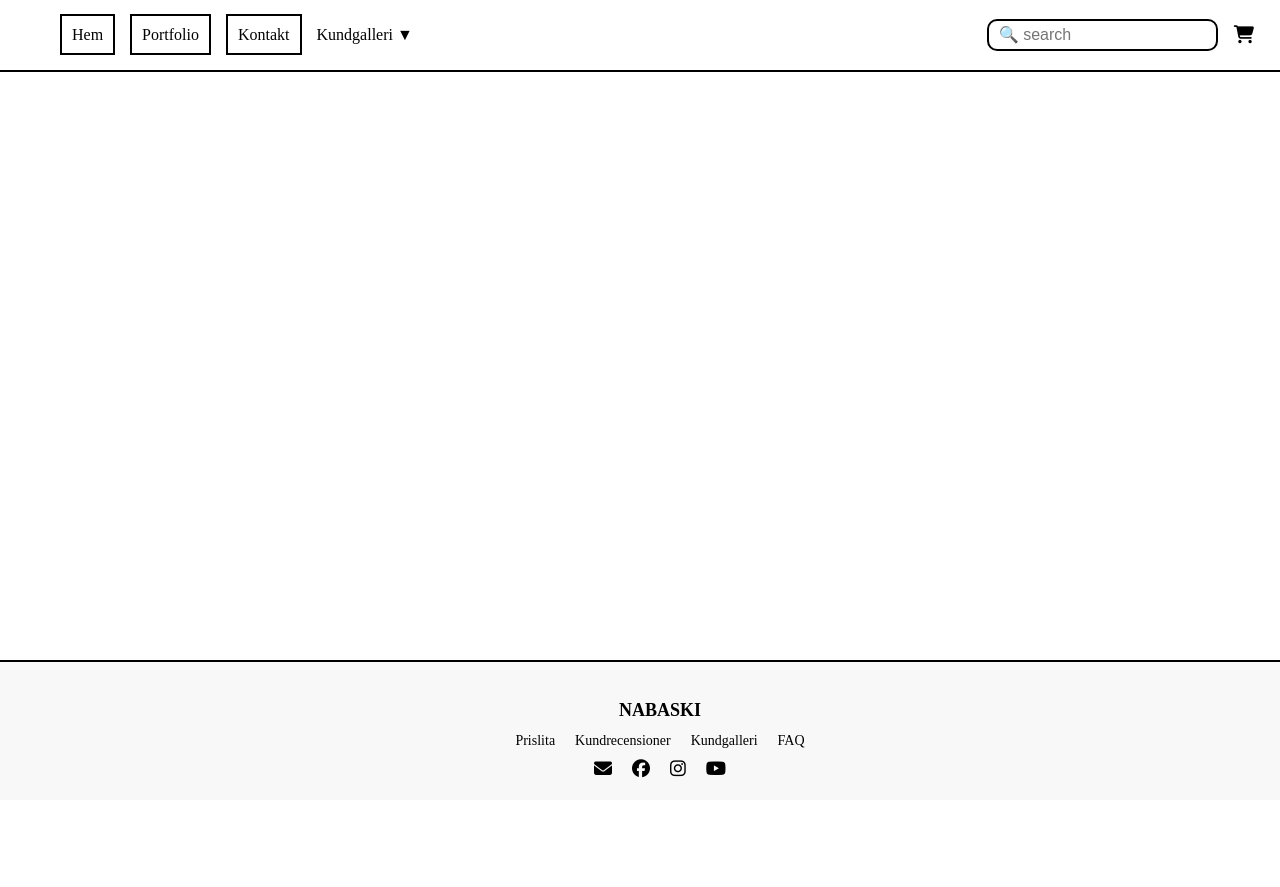
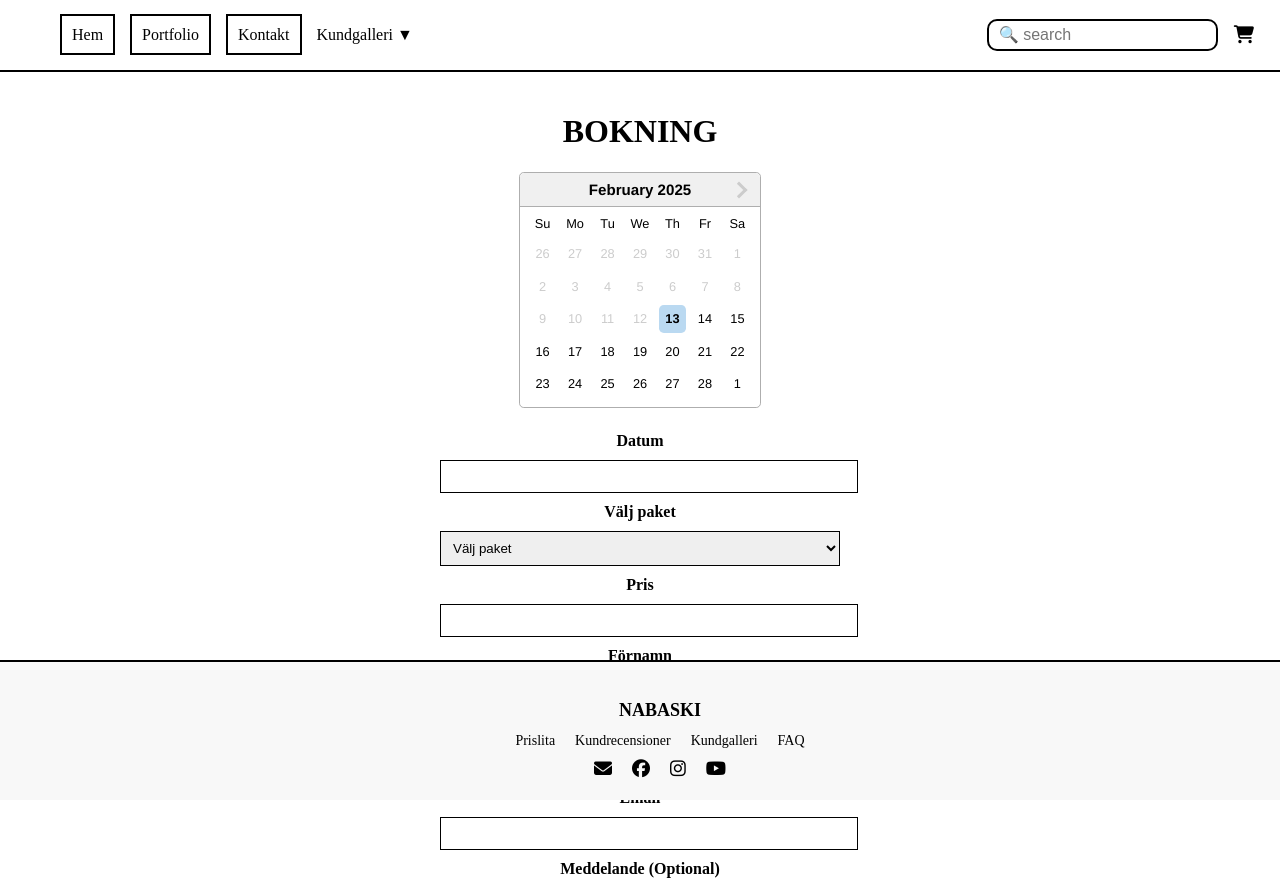
Before and after one commit to NathalieBaskin/NABASKI, a React (Vite) app: page /bokning in a window 1280 px wide. Shown: the top 887 px of the page. Before the commit the page ends 800 px from the top, so only its background shows below. Built offline with nearby package versions, Linux system fonts and the light colour scheme.

Commit message:
bokningssystem

```diff
--- a/src/App.jsx
+++ b/src/App.jsx
@@ -4,7 +4,8 @@ import Footer from "./components/Footer";
 import Video from "./components/Video";
 import Testimonials from "./components/Testimonials";
 import Portfolio from "./pages/Portfolio";
-import Brollop from "./pages/Brollop"; // ✅ Importerar bröllopssidan
+import Brollop from "./pages/Brollop";
+import Bokning from "./pages/Bokning"; // ✅ Importera bokningssidan
 
 function App() {
   return (
@@ -16,13 +17,14 @@ function App() {
             path="/"
             element={
               <>
-                <Video /> {/* Videon direkt under headern */}
-                <Testimonials /> {/* Testimonials-sektionen med bilder och text */}
+                <Video />
+                <Testimonials />
               </>
             }
           />
           <Route path="/portfolio" element={<Portfolio />} />
-          <Route path="/brollop" element={<Brollop />} /> {/* ✅ Lagt till bröllopssidan */}
+          <Route path="/brollop" element={<Brollop />} />
+          <Route path="/bokning" element={<Bokning />} /> {/* ✅ Lägg till bokningssidan */}
           <Route path="/kontakt" element={<h1>Kontakt</h1>} />
           <Route path="/kundgalleri" element={<h1>Kundgalleri</h1>} />
         </Routes>
--- /dev/null
+++ b/src/pages/Bokning.css
@@ -0,0 +1,77 @@
+.bokning-page {
+    text-align: center;
+    padding: 20px;
+  }
+
+  /* 🔹 Kalender */
+  .calendar {
+    margin-bottom: 20px;
+  }
+
+  .calendar h3 {
+    margin-bottom: 10px;
+  }
+
+  .calendar-grid {
+    display: grid;
+    grid-template-columns: repeat(7, 1fr);
+    gap: 5px;
+    max-width: 400px;
+    margin: 0 auto;
+  }
+
+  .calendar-day {
+    padding: 10px;
+    border: 1px solid black;
+    text-align: center;
+    cursor: pointer;
+    font-weight: bold;
+  }
+
+  .available {
+    background: white;
+  }
+
+  .booked {
+    background: red;
+    color: white;
+    cursor: not-allowed;
+  }
+
+  .unavailable {
+    background: gray;
+    color: white;
+    cursor: not-allowed;
+  }
+
+  /* 🔹 Bokningsformulär */
+  .booking-form {
+    max-width: 400px;
+    margin: 0 auto;
+    display: flex;
+    flex-direction: column;
+    gap: 10px;
+  }
+
+  .booking-form label {
+    font-weight: bold;
+  }
+
+  .booking-form input, .booking-form select, .booking-form textarea {
+    padding: 8px;
+    width: 100%;
+    border: 1px solid black;
+  }
+
+  .booking-form button {
+    padding: 10px;
+    background: black;
+    color: white;
+    text-transform: uppercase;
+    border: none;
+    cursor: pointer;
+  }
+
+  .booking-form button:hover {
+    background: gray;
+  }
--- /dev/null
+++ b/src/pages/Bokning.jsx
@@ -0,0 +1,125 @@
+
+import { useState } from "react";
+import DatePicker from "react-datepicker"; // Kalender
+import { format } from "date-fns"; // För att hantera datumformat
+import "react-datepicker/dist/react-datepicker.css"; // Kalender CSS
+import emailjs from "@emailjs/browser"; // För att skicka mejl
+import "./Bokning.css";
+
+function Bokning() {
+  const [selectedDate, setSelectedDate] = useState(null); // Vald datum
+  const [selectedPackage, setSelectedPackage] = useState("");
+  const [price, setPrice] = useState("");
+  const [formData, setFormData] = useState({
+    firstName: "",
+    lastName: "",
+    email: "",
+    message: "",
+  });
+
+  const packages = {
+    "Standard": "10,000 SEK",
+    "Premium": "15,000 SEK",
+    "Exclusive": "20,000 SEK"
+  };
+
+  // Uppdaterar paketval och pris
+  const handlePackageChange = (event) => {
+    const selected = event.target.value;
+    setSelectedPackage(selected);
+    setPrice(packages[selected] || "");
+  };
+
+  // Uppdaterar formulärfält
+  const handleInputChange = (event) => {
+    const { name, value } = event.target;
+    setFormData((prevData) => ({ ...prevData, [name]: value }));
+  };
+
+  // Uppdaterar datum utan att modifiera det
+  const handleDateChange = (date) => {
+    setSelectedDate(date); // Sätt det valda datumet
+  };
+
+  // Skickar e-post med bokningsinformation via EmailJS
+  const sendEmail = (event) => {
+    event.preventDefault();
+
+    const templateParams = {
+      date: format(selectedDate, "yyyy-MM-dd"), // Formaterar datumet till yyyy-MM-dd
+      package: selectedPackage,
+      price: price,
+      firstName: formData.firstName,
+      lastName: formData.lastName,
+      email: formData.email,
+      message: formData.message,
+    };
+
+    emailjs
+      .send(
+        "your_service_id",
+        "your_template_id",
+        templateParams,
+        "your_public_key"
+      )
+      .then((response) => {
+        console.log("Email sent!", response.status, response.text);
+        alert("Bokningen har skickats!");
+      })
+      .catch((error) => {
+        console.error("Error sending email:", error);
+        alert("Något gick fel, försök igen.");
+      });
+  };
+
+  return (
+    <div className="bokning-page">
+      <h1>BOKNING</h1>
+
+      {/* Kalender */}
+      <div className="calendar">
+        <DatePicker
+          selected={selectedDate}
+          onChange={handleDateChange}
+          minDate={new Date()} // Gör det omöjligt att välja tidigare datum än idag
+          maxDate={new Date().setFullYear(new Date().getFullYear() + 1)} // Val från nuvarande datum och ett år framåt
+          dateFormat="yyyy-MM-dd" // Format på datumet
+          inline
+        />
+      </div>
+
+      {/* Bokningsformulär */}
+      <form className="booking-form" onSubmit={sendEmail}>
+        <label>Datum</label>
+        <input type="text" value={selectedDate ? format(selectedDate, "yyyy-MM-dd") : ''} readOnly />
+
+        <label>Välj paket</label>
+        <select onChange={handlePackageChange}>
+          <option value="">Välj paket</option>
+          {Object.keys(packages).map((pkg) => (
+            <option key={pkg} value={pkg}>{pkg}</option>
+          ))}
+        </select>
+
+        <label>Pris</label>
+        <input type="text" value={price} readOnly />
+
+        <label>Förnamn</label>
+        <input type="text" name="firstName" value={formData.firstName} onChange={handleInputChange} required />
+
+        <label>Efternamn</label>
+        <input type="text" name="lastName" value={formData.lastName} onChange={handleInputChange} required />
+
+        <label>Email</label>
+        <input type="email" name="email" value={formData.email} onChange={handleInputChange} required />
+
+        <label>Meddelande (Optional)</label>
+        <textarea name="message" value={formData.message} onChange={handleInputChange} rows="4"></textarea>
+
+        <button type="submit">Boka</button>
+      </form>
+    </div>
+  );
+}
+
+export default Bokning;
```
Also changed, not shown: package.json (+8 -2 lines), 1 other file (tests, documents, lock files or other folders).
